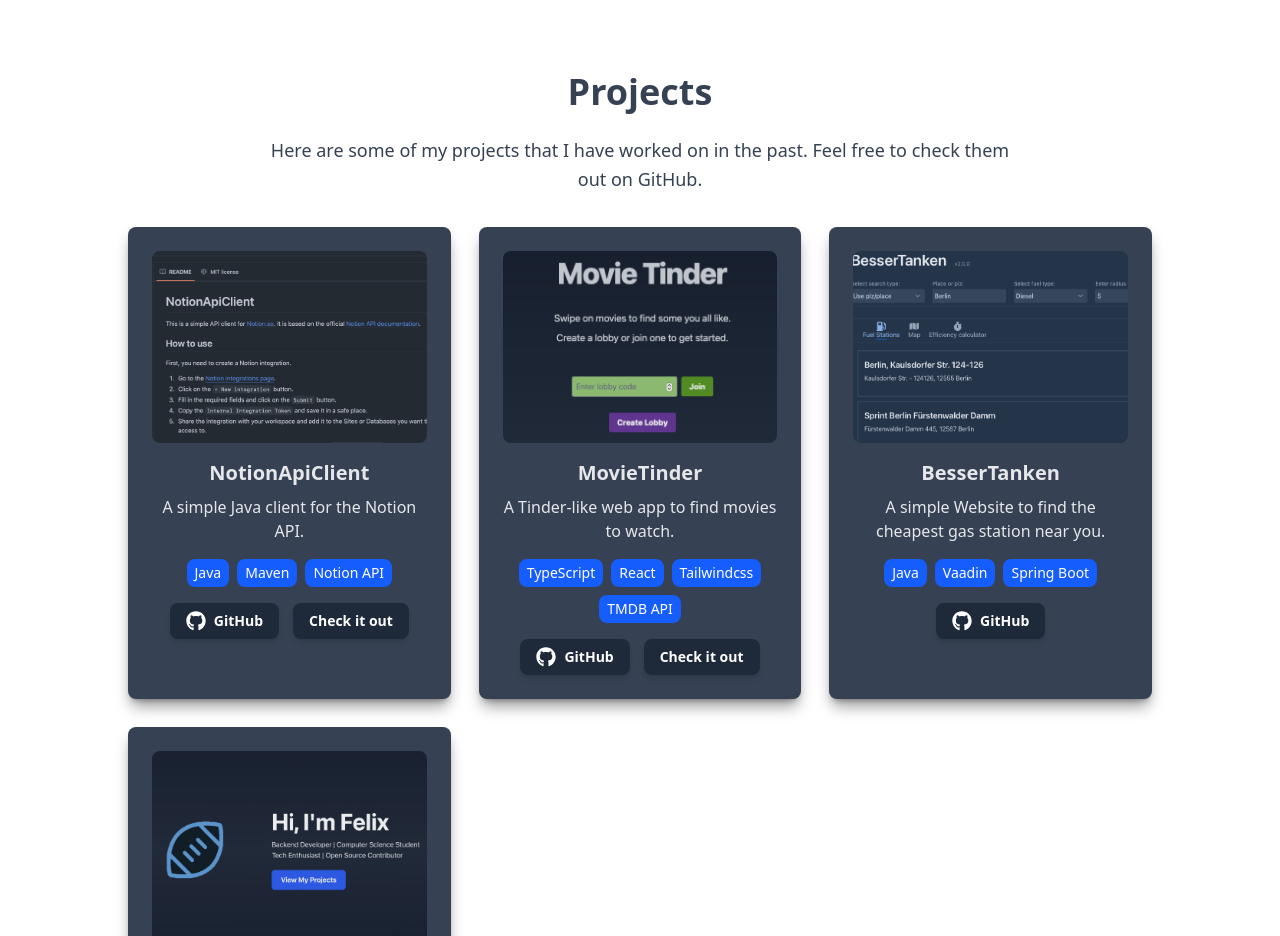
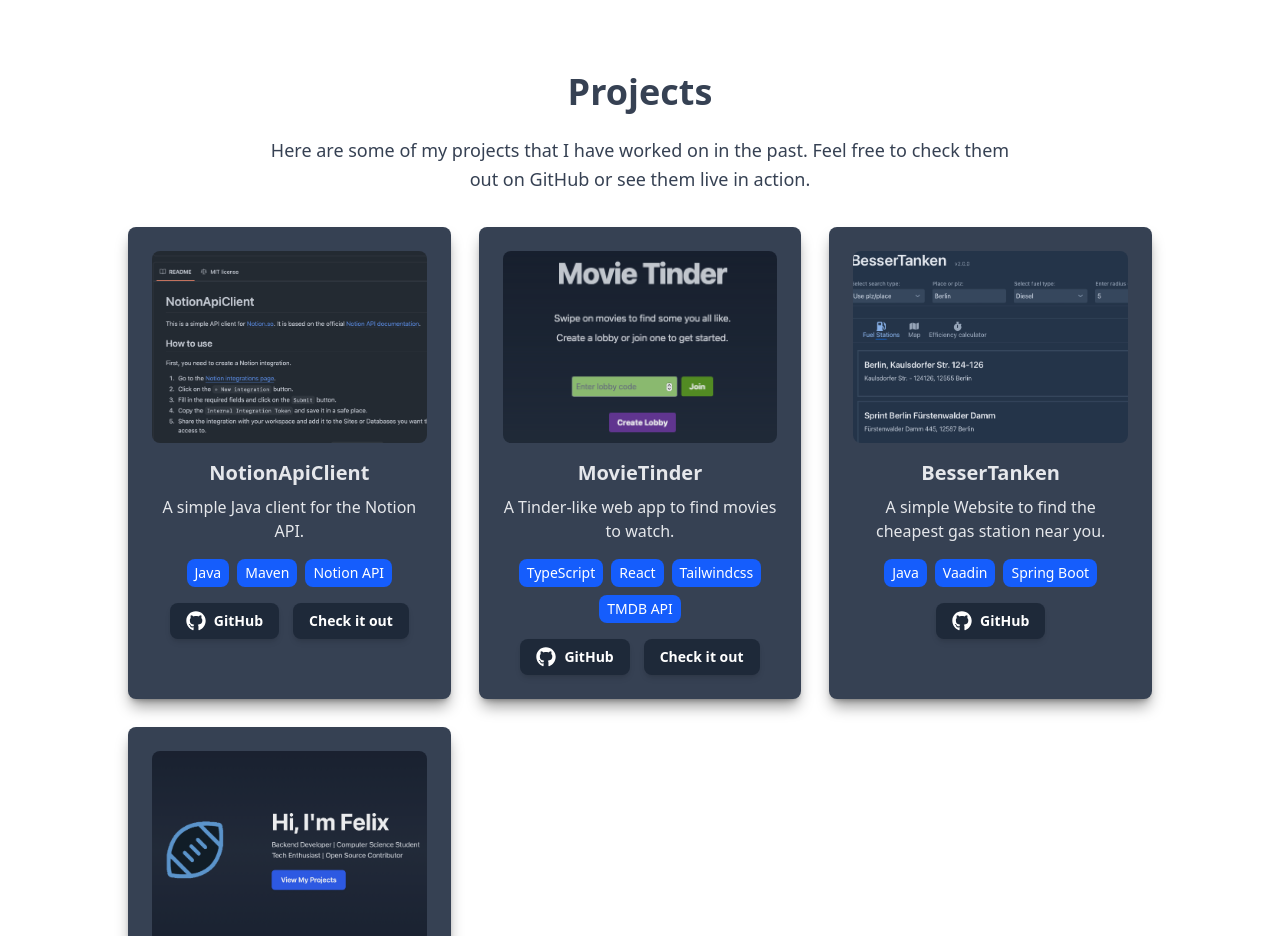
Before and after one commit to Flix-29/Portfolio, a React (Vite) app: page / in a window 1280 px wide. Shown: the part 1360-2296 px from the top of the page. Built offline with nearby package versions, Linux system fonts and the light colour scheme.

Commit message:
little text fine-tuning

```diff
--- a/src/components/Projects.tsx
+++ b/src/components/Projects.tsx
@@ -40,7 +40,7 @@
             <div className="max-w-5xl mx-auto text-center">
                 <h2 className="text-4xl font-bold mb-6">Projects</h2>
                 <p className="text-lg max-w-3xl mx-auto leading-relaxed">
-                    Here are some of my projects that I have worked on in the past. Feel free to check them out on GitHub.
+                    Here are some of my projects that I have worked on in the past. Feel free to check them out on GitHub or see them live in action.
                 </p>
 
                 <div className="mt-8 grid grid-cols-1 md:grid-cols-2 lg:grid-cols-3 gap-7">
```
